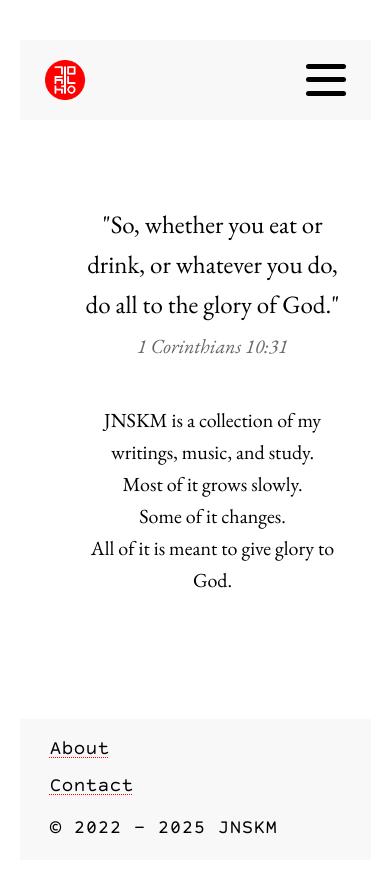
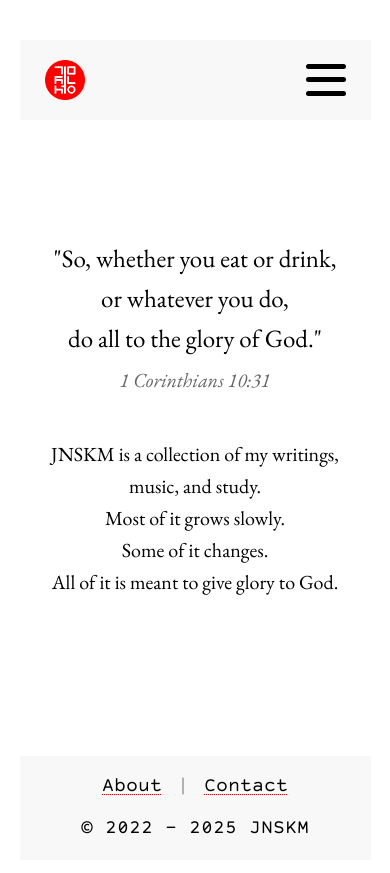
Before and after one commit to jnskm/jnskm.github.io, a Jekyll site: the page built from index.html, in a window 390 px wide. Shown: the top 873 px of the page. Built offline with Jekyll 4.4.1, drawn with Linux system fonts in a browser that asks for light colours.

Commit message:
update mobile text alignment and footer

```diff
--- a/assets/css/custom.css
+++ b/assets/css/custom.css
@@ -309,7 +309,7 @@ a:hover {
   }
 
   .site-main {
-    padding: var(--pad-vertical) 1.25rem var(--pad-vertical) var(--pad-left);
+    padding: var(--pad-vertical) 1.25rem var(--pad-vertical) 1.25rem;
   }
 
   .site-header header,
@@ -371,19 +371,26 @@ a:hover {
   }
 
   .footer-links {
-    flex-direction: column;
-    align-items: flex-start;
-    gap: 0.25rem;
+    display: flex;
+    align-items: center;
+    gap: 0.5rem;
   }
 
   .footer-separator {
-    display: none;
+    display: inline;
+    color: #999;
+    margin: 0 0.25rem;
   }
 
   .site-footer footer {
     flex-direction: column;
-    align-items: flex-start;
+    align-items: center;
     gap: 0.5rem;
+  }
+
+  .footer-copyright {
+    text-align: center;
+    width: 100%;
   }
 
   a {
--- a/index.html
+++ b/index.html
@@ -18,7 +18,8 @@
     <div class="content">
       <section class="home-verse">
         <p>
-          "So, whether you eat or drink, or whatever you do,
+          "So, whether you eat or drink,<br>
+          or whatever you do,<br>
           do all to the glory of God."<br>
           <em>1 Corinthians 10:31</em>
         </p>
```
